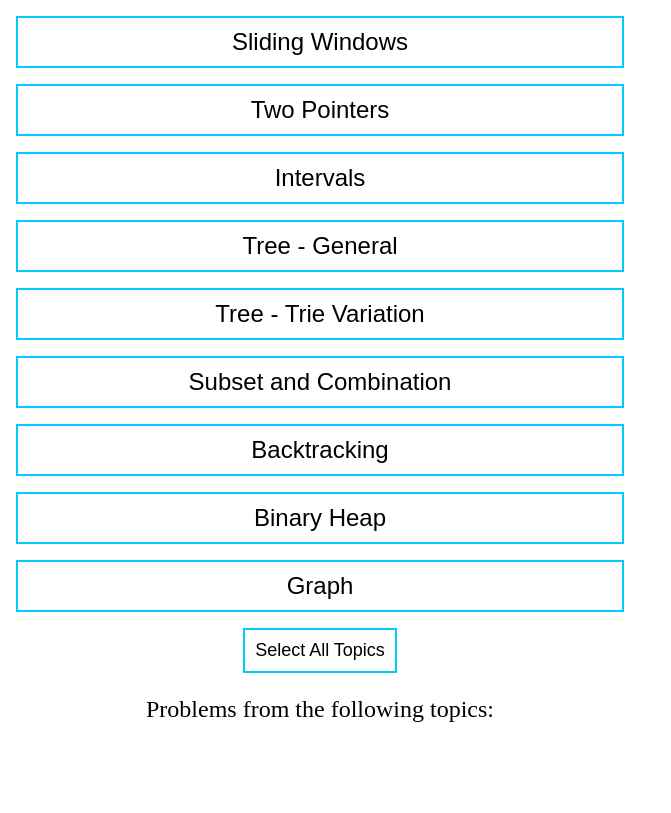
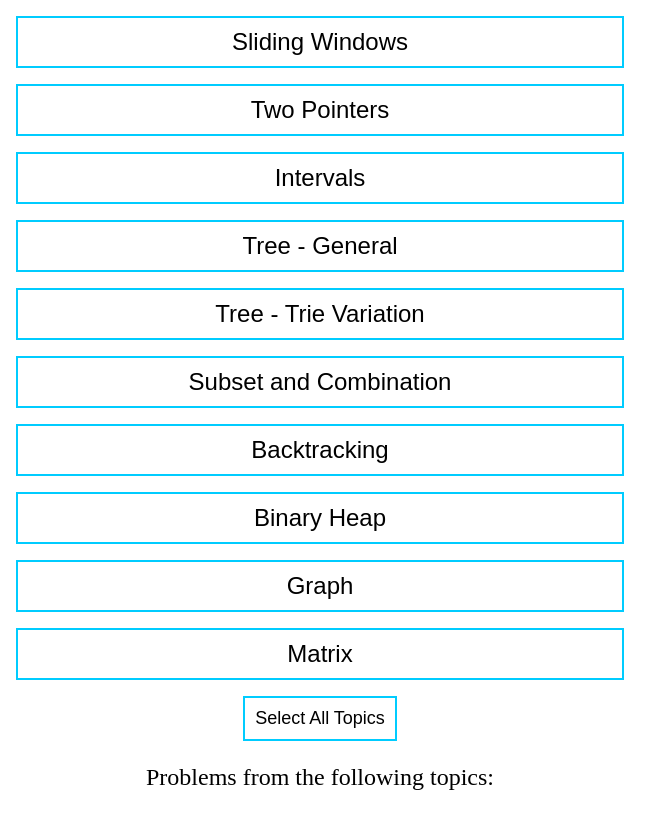
Before and after one commit to Phongtlam/algorithm-app, a React (Create React App) app: page / in a window 1280 px wide. Shown: the whole page, without its empty margins (0-671 px from the left). Built offline with nearby package versions, Linux system fonts and the light colour scheme.

Commit message:
add matrix

```diff
--- a/src/components/Topics.js
+++ b/src/components/Topics.js
@@ -15,6 +15,7 @@ const topics = [
   topicConstants.backtracking,
   topicConstants.binaryHeap,
   topicConstants.graph,
+  topicConstants.matrix,
 ];
 
 const SelectRemoveAllButton = ({ isRemove }) => {
--- a/src/constants/topics.js
+++ b/src/constants/topics.js
@@ -10,3 +10,4 @@ export const subsetCombination = "Subset and Combination";
 export const backtracking = "Backtracking";
 export const binaryHeap = "Binary Heap";
 export const graph = "Graph";
+export const matrix = "Matrix";
--- /dev/null
+++ b/src/data/matrix.js
@@ -0,0 +1,16 @@
+export const matrix = {
+  "Set Matrix Zeroes": "https://leetcode.com/problems/set-matrix-zeroes/",
+  "Spiral Matrix": "https://leetcode.com/problems/spiral-matrix/",
+  "Rotate Image": "https://leetcode.com/problems/rotate-image/",
+  "Word Search": "https://leetcode.com/problems/word-search/",
+  "Longest Line of Consecutive Matrix":
+    "https://leetcode.com/problems/longest-line-of-consecutive-one-in-matrix/solution/",
+  "N-Queens": "https://leetcode.com/problems/n-queens/",
+  "Count Submatrices with All Ones":
+    "https://leetcode.com/problems/count-submatrices-with-all-ones/",
+  "Pacific Atlantic Water Flow":
+    "https://leetcode.com/problems/pacific-atlantic-water-flow/",
+  "Number of Islands": "https://leetcode.com/problems/number-of-islands/",
+};
+
+export default matrix;
--- a/src/data/topicsMap.js
+++ b/src/data/topicsMap.js
@@ -11,6 +11,7 @@ import subsetCombination from "./subsetCombination";
 import backtracking from "./backtracking";
 import binaryHeap from "./binaryHeap";
 import graph from "./graph";
+import matrix from "./matrix";
 
 const topicsMap = {
   [topicConstants.slidingWindows]: slidingWindows,
@@ -25,6 +26,7 @@ const topicsMap = {
   [topicConstants.backtracking]: backtracking,
   [topicConstants.binaryHeap]: binaryHeap,
   [topicConstants.graph]: graph,
+  [topicConstants.matrix]: matrix,
 };
 
 export default topicsMap;
```
